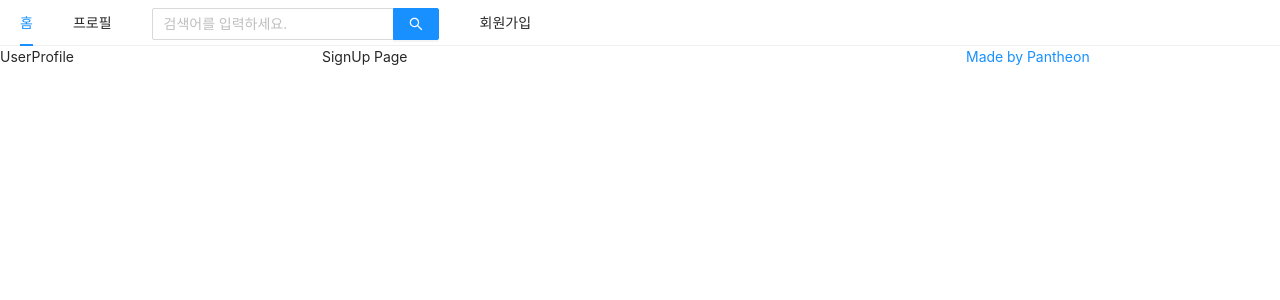
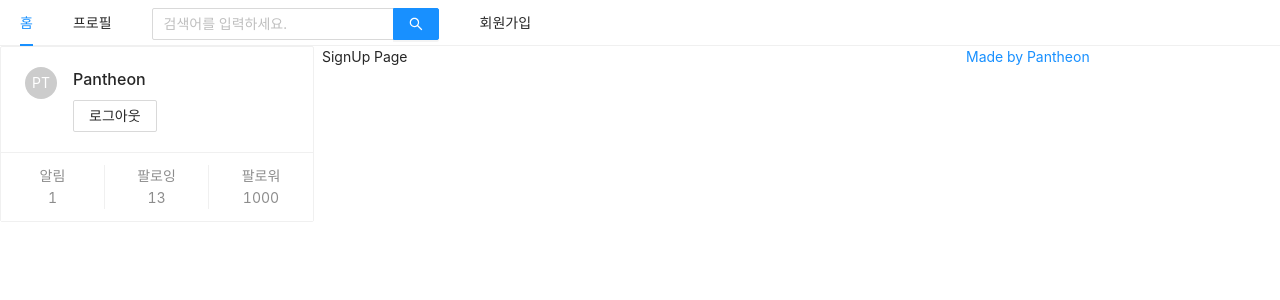
Before and after one commit to ericagong/Pantheon, a Next.js app in the folder FE/: page /signUp in a window 1280 px wide. Both pictures are taken after typing "Sample", "Sample" into the empty fields and a click on the button "로그인". Shown: the top 300 px of the page. Built offline with nearby package versions, Linux system fonts and the light colour scheme.

Commit message:
feat: 유저 프로필 디자인

```diff
--- a/FE/components/Layout.js
+++ b/FE/components/Layout.js
@@ -42,7 +42,7 @@ const Layout = ({ children }) => {
       <Row gutter={8}>
         <Col xs={24} md={6}>
           {isLoggedIn ? (
-            <UserProfile />
+            <UserProfile setIsLoggedIn={setIsLoggedIn} />
           ) : (
             <SignInForm setIsLoggedIn={setIsLoggedIn} />
           )}
--- a/FE/components/SignInForm.js
+++ b/FE/components/SignInForm.js
@@ -36,14 +36,14 @@ const SignInForm = ({ setIsLoggedIn }) => {
     ));
   };
 
-  const onSumbit = useCallback(() => {
+  const onSignIn = useCallback(() => {
     // antd 에서는 e.preventDefault 기본 적용
     console.log(info);
     setIsLoggedIn(true);
   }, [info]);
 
   return (
-    <Form onFinish={onSumbit}>
+    <FormWrapper onFinish={onSignIn}>
       {getInputs()}
       <ButtonWrapper>
         <Button type="primary" htmlType="submit" loading={false}>
@@ -53,9 +53,13 @@ const SignInForm = ({ setIsLoggedIn }) => {
           <Button>회원가입</Button>
         </Link>
       </ButtonWrapper>
-    </Form>
+    </FormWrapper>
   );
 };
+
+const FormWrapper = styled(Form)`
+  padding: 10%;
+`;
 
 const FieldWrapper = styled.div`
   margin-top: 10px;
--- a/FE/components/UserProfile.js
+++ b/FE/components/UserProfile.js
@@ -1,5 +1,59 @@
-const UserProfile = () => {
-  return <>UserProfile</>;
+import { useCallback } from "react";
+import { Card, Avatar, Button } from "antd";
+import styled from "styled-components";
+import PropTypes from "prop-types";
+
+const DUMMY_USER = {
+  USERNAME: "Pantheon",
+  PROFILE: "PT",
+};
+
+const NAMES = {
+  ALERT: "alert",
+  FOLLOWINGS: "followings",
+  FOLLOWERS: "followers",
+};
+
+const LABELS = {
+  [NAMES.ALERT]: "알림",
+  [NAMES.FOLLOWINGS]: "팔로잉",
+  [NAMES.FOLLOWERS]: "팔로워",
+};
+
+const DATA = {
+  [NAMES.ALERT]: 1,
+  [NAMES.FOLLOWINGS]: 13,
+  [NAMES.FOLLOWERS]: 1000,
+};
+
+const UserProfile = ({ setIsLoggedIn }) => {
+  const getInfo = () => {
+    return Object.values(NAMES).map((name) => (
+      <div key={`info_${name}`}>
+        {LABELS[name]}
+        <br />
+        {DATA[name]}
+      </div>
+    ));
+  };
+
+  const onSignOut = useCallback(() => {
+    setIsLoggedIn(false);
+  }, []);
+
+  return (
+    <Card actions={getInfo()}>
+      <Card.Meta
+        avatar={<Avatar>{DUMMY_USER.PROFILE}</Avatar>}
+        title={DUMMY_USER.USERNAME}
+        description={<Button onClick={onSignOut}>로그아웃</Button>}
+      />
+    </Card>
+  );
+};
+
+UserProfile.propTypes = {
+  setIsLoggedIn: PropTypes.func.isRequired,
 };
 
 export default UserProfile;
```
